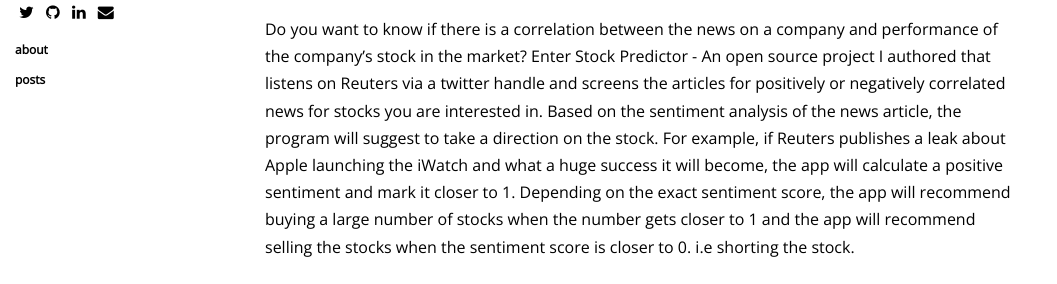
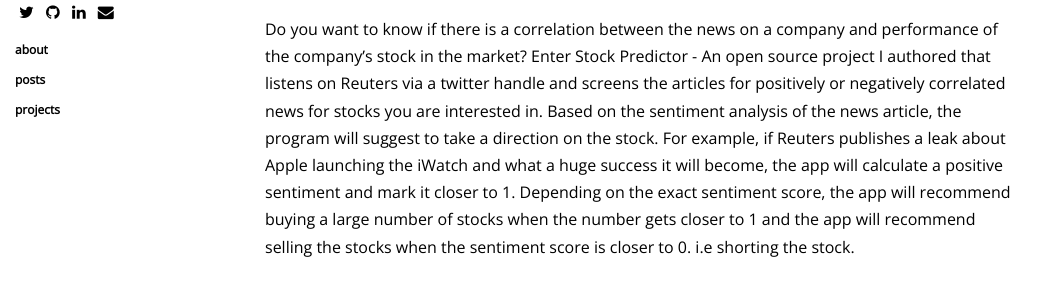
Before and after one commit to jasti/jasti.github.io, a Jekyll site: the page built from _posts/2014-04-02-stock.markdown, in a window 1280 px wide. Shown: the part 172-456 px from the top of the page, without its empty margins (0-1057 px from the left). Built offline with Jekyll 4.4.1, drawn with Linux system fonts in a browser that asks for light colours; nearby versions of some CDN libraries; Markdown is read by kramdown in place of the engine named in the settings; comment, search, counter and statistics services are not loaded.

```diff
--- a/_layouts/layout.html
+++ b/_layouts/layout.html
@@ -67,6 +67,7 @@
       <ul>
         <li><a href="/about.html">about</a></li>
         <li><a href="/">posts</a></li>
+        <li><a href="/projects.html">projects</a></li>
 
       </ul>
     </section>
--- a/_layouts/post.html
+++ b/_layouts/post.html
@@ -31,7 +31,7 @@
 
   <section class="meta">
   <p>
-    Lets get in touch on : <a href="https://twitter.com/{{ site.twitter }}" target="_blank"><i class="icon icon-twitter"></i></a> or via :<a href="mailto:vamseejastiATme.com?Subject=Hi%20from%20the%20blog" target="_top"><i class="icon-envelope"></i></a>
+    Lets get in touch on : <a href="https://twitter.com/{{ site.twitter }}" target="_blank"><i class="icon icon-twitter"></i></a> or via :<a href="mailto:vamseej@gmail.com.com?Subject=Hello%20stranger!" target="_top"><i class="icon-envelope"></i></a>
    </p>
    	<br>
       <a href="http://twitter.com/share" class="twitter-share-button" data-count="none" data-via="{{ site.twitter }}">Tweet</a>
```
